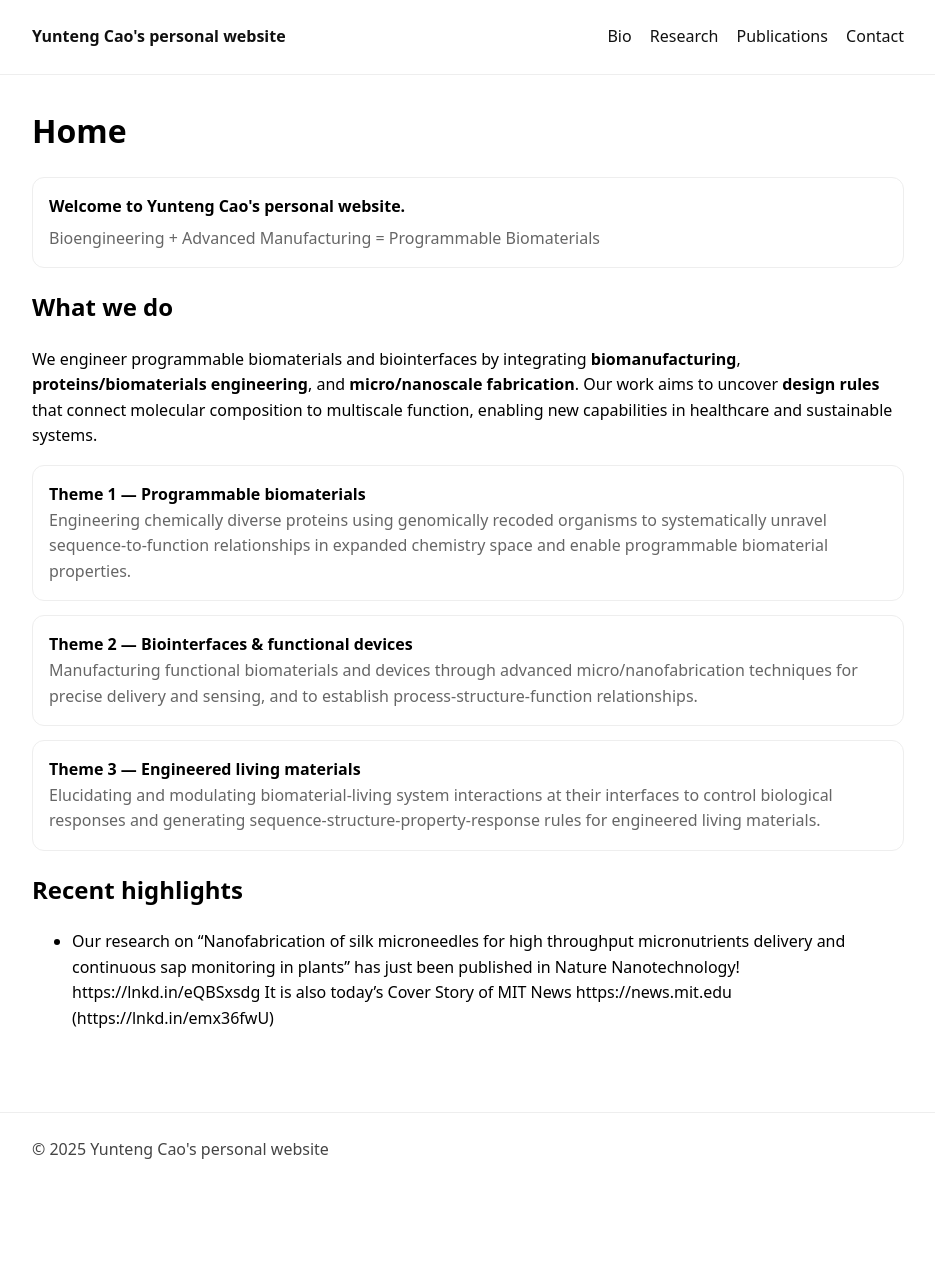
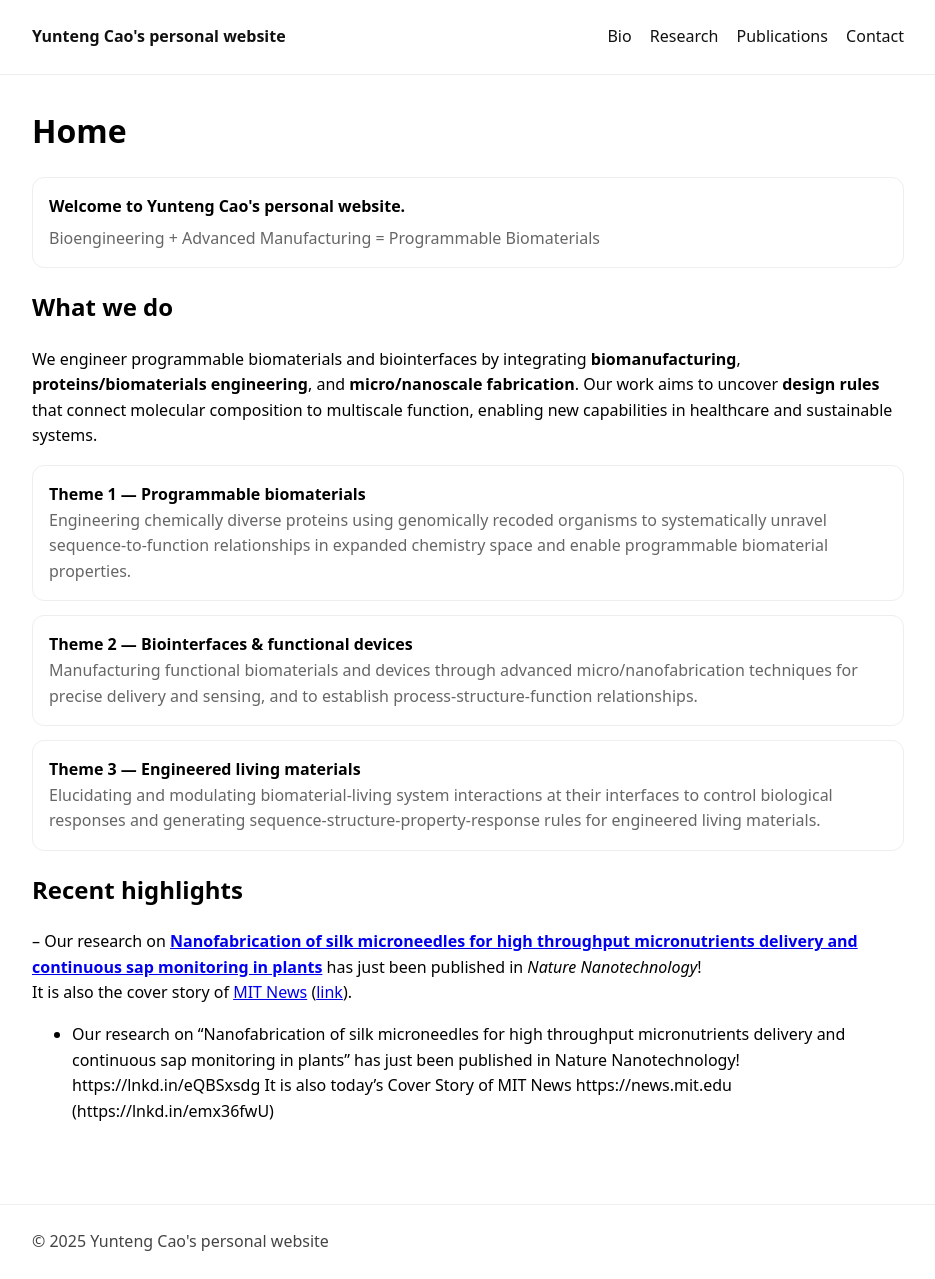
Before and after one commit to Yunteng-Cao/yunteng-cao.github.io, a Jekyll site: the page built from index.md, in a window 1280 px wide and 1279 px high. Shown: the whole window, without its empty margins (172-1107 px from the left). Built offline with Jekyll 4.4.1, drawn with Linux system fonts in a browser that asks for light colours.

Commit message:
Update index.md

```diff
--- a/index.md
+++ b/index.md
@@ -27,4 +27,7 @@ We engineer programmable biomaterials and biointerfaces by integrating **biomanu
 </div>
 
 ## Recent highlights
+-- Our research on **[Nanofabrication of silk microneedles for high throughput micronutrients delivery and continuous sap monitoring in plants](https://lnkd.in/eQBSxsdg)** has just been published in *Nature Nanotechnology*!
+  It is also the cover story of [MIT News](https://news.mit.edu) ([link](https://lnkd.in/emx36fwU)).
+
 - Our research on "Nanofabrication of silk microneedles for high throughput micronutrients delivery and continuous sap monitoring in plants" has just been published in Nature Nanotechnology! https://lnkd.in/eQBSxsdg It is also today’s Cover Story of MIT News https://news.mit.edu (https://lnkd.in/emx36fwU)
```
